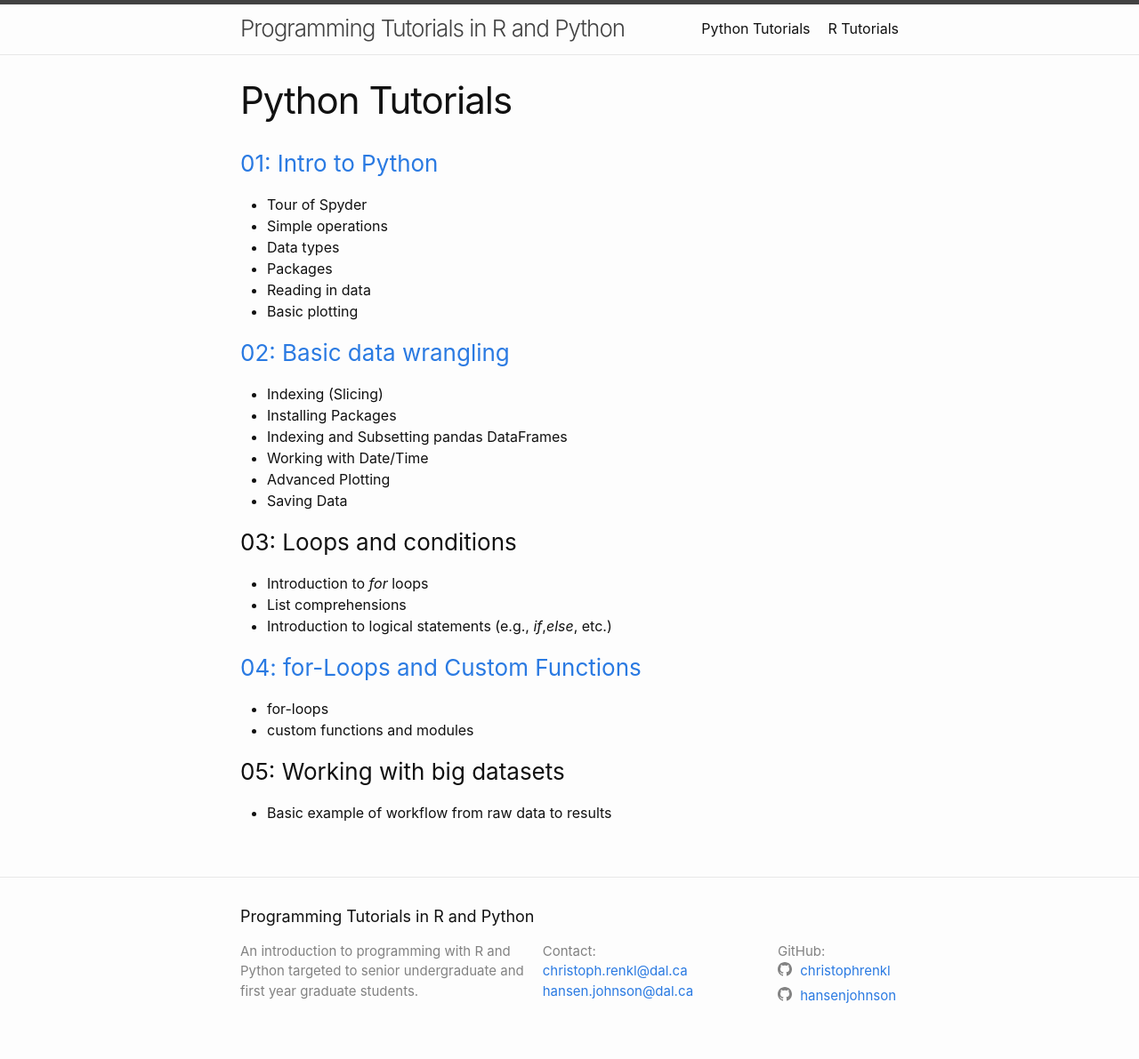
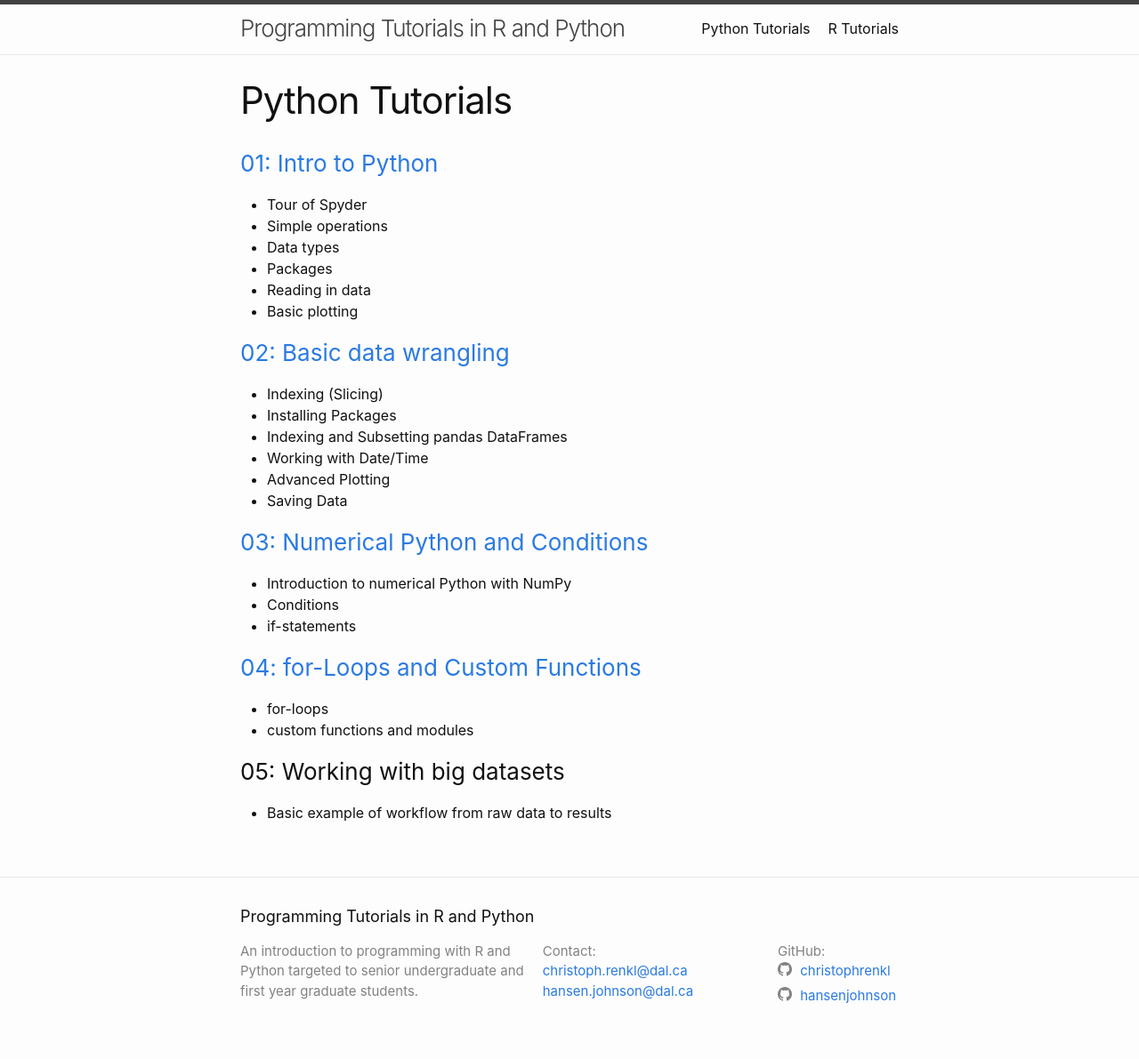
Before and after one commit to anhnguyendepocen/programming_tutorials, a Jekyll site: the page built from docs/python.md, in a window 1280 px wide. Shown: the whole page at 89% size. Built offline with Jekyll 4.4.1, drawn with Linux system fonts in a browser that asks for light colours.

```diff
--- a/docs/python.md
+++ b/docs/python.md
@@ -20,10 +20,10 @@
 * Advanced Plotting
 * Saving Data
 
-### 03: Loops and conditions
-* Introduction to _for_ loops
-* List comprehensions
-* Introduction to logical statements (e.g., _if_,_else_, etc.)
+### [03: Numerical Python and Conditions ](/programming_tutorials/python-tutorial-03/)
+* Introduction to numerical Python with NumPy
+* Conditions
+* if-statements
 
 ### [04: for-Loops and Custom Functions](/programming_tutorials/python-tutorial-04/)
 * for-loops
```
Also changed, not shown: docs/_posts/2018-11-21-python-tutorial-05.md (added, +21 -0 lines).
